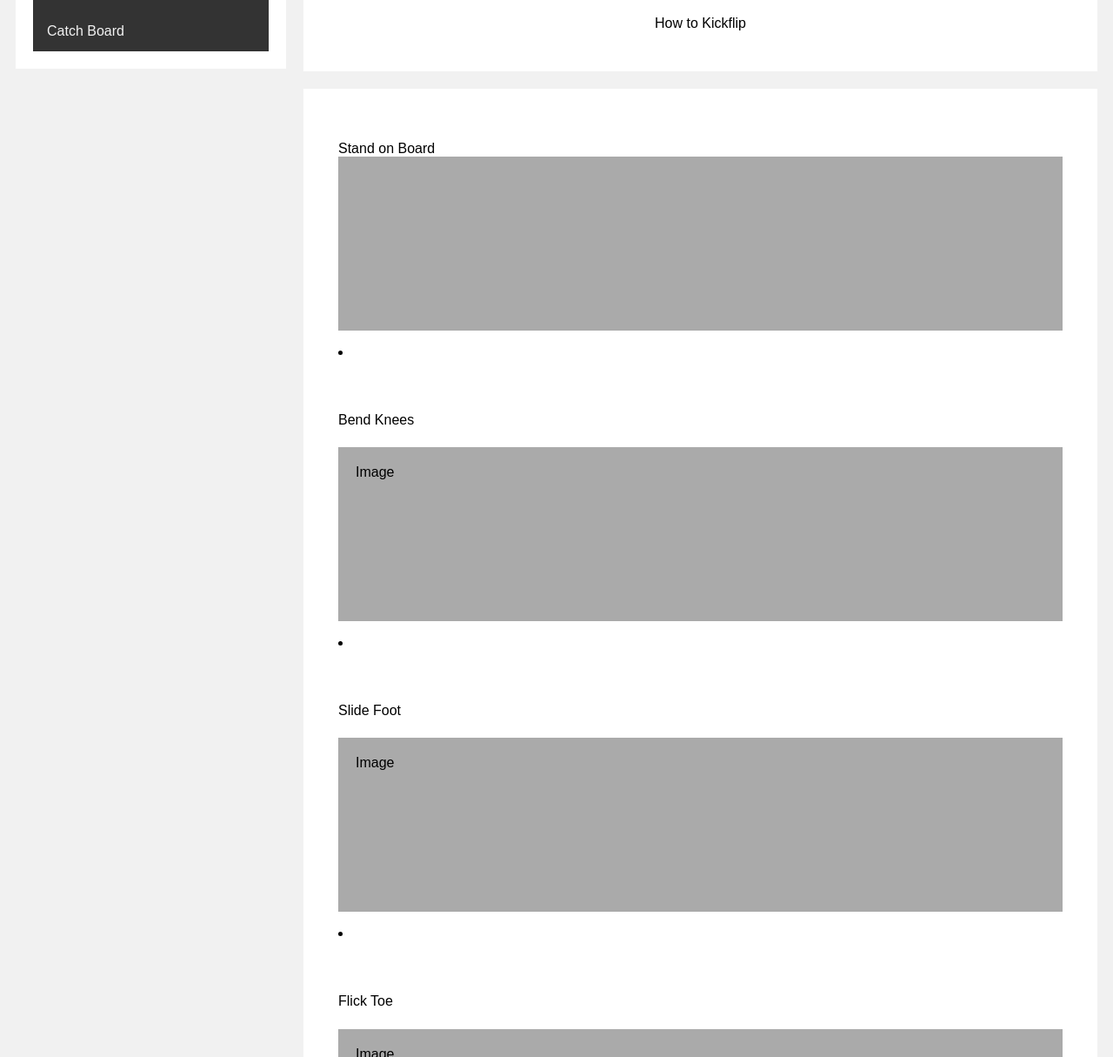
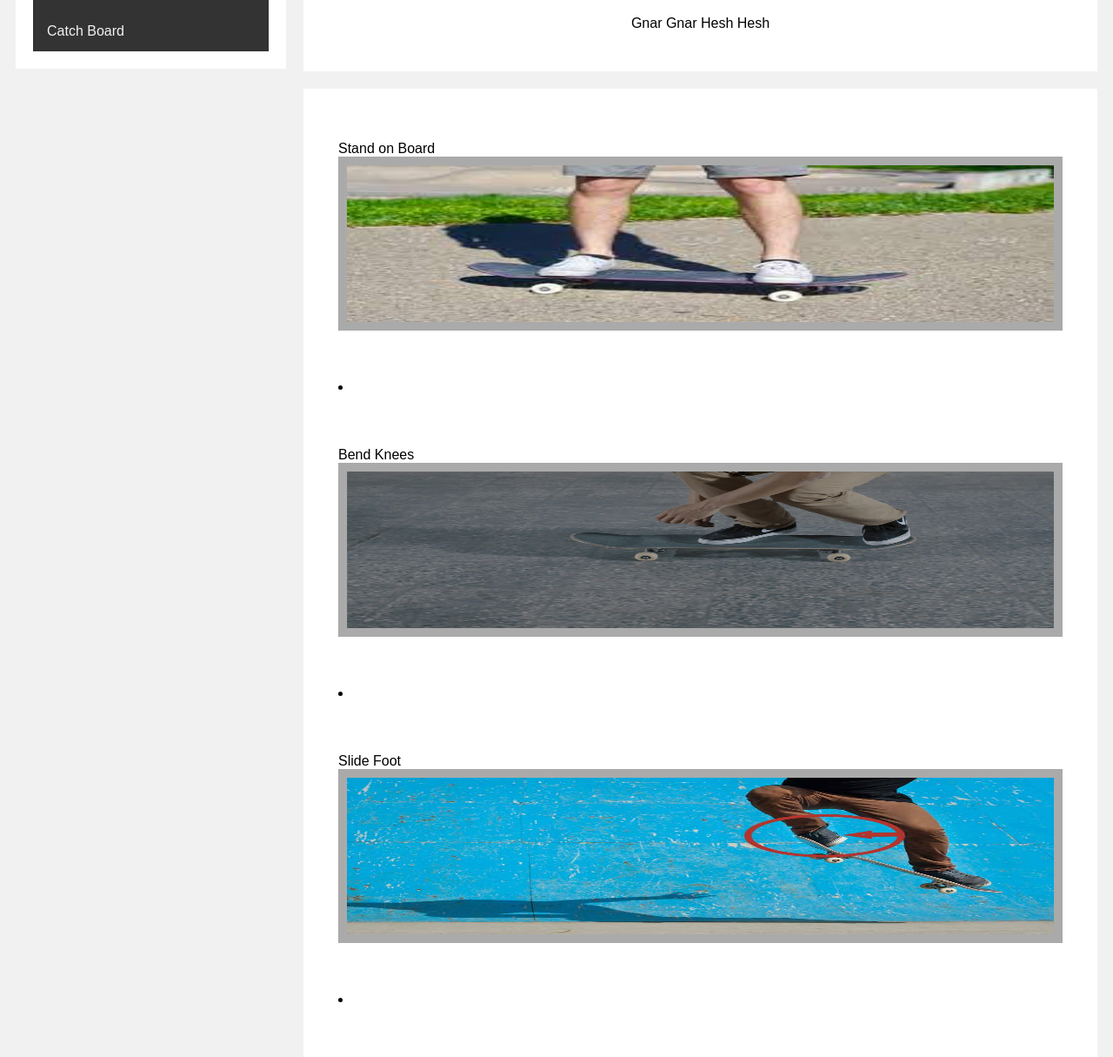
Before and after one commit to Rehjii-Martin/technical_documentation_page, a plain HTML site: page index.html in a window 1280 px wide. Shown: the part 155-1370 px from the top of the page at 87% size. Drawn offline with Linux system fonts and the light colour scheme.

Commit message:
Update index.html and initiate images

```diff
--- a/index.html
+++ b/index.html
@@ -59,6 +59,13 @@
           width: 75%;
           background-color: #f1f1f1;
           padding-left: 20px;
+        }
+
+        img {
+          background-color: #aaa;
+          width: 100%;
+          padding: 10px;
+
         }
 
         /* Fake image */
@@ -126,8 +133,8 @@
 
         <div class="rightcolumn">
           <div class="header">
-            <h1>Technical Documentation Page</h1>
-            <p>How to Kickflip</p>
+            <h1>Guide To Kickflips</h1>
+            <p>Gnar Gnar Hesh Hesh</p>
           </div>
 
         <div class="card">
@@ -136,10 +143,10 @@
         <div class="card">
             <section id="Stand_on_Board" class="main-section">
               <header>Stand on Board<header>
-              <div class="fakeimg" style="height:200px;"></div>
+              <img src="images/standing on board.jfif" style="height: 200px;">
               <p></p>
               <p></p>
-              <code></code>
+              <code></code><br><br>
               <li></li>
             </section>
           </div>
@@ -147,22 +154,20 @@
           <div class="card">
             <section id="Bend_Knees" class="main-section">
               <header>Bend Knees</header>
-              <h5></h5>
-              <div class="fakeimg" style="height:200px;">Image</div>
+              <img src="images/bendknees.jpg" style="height: 200px;">
               <p></p>
               <p></p>
-              <code></code>
+              <code></code><br><br>
               <li></li>
             </section>
           </div>
             <div class="card">
               <section id="Slide_Foot" class="main-section">
                 <header>Slide Foot</header>
-                <h5></h5>
-                <div class="fakeimg" style="height:200px;">Image</div>
+                <img src="images/slidefoot.jpg" style="height: 200px;">
                 <p></p>
                 <p></p>
-                <code></code>
+                <code></code><br><br>
                 <li></li>
               </section>
               </div>
@@ -170,10 +175,10 @@
               <section id="Flick_Toe" class="main-section">
                 <header>Flick Toe</header>
                 <h5></h5>
-                <div class="fakeimg" style="height:200px;">Image</div>
+                <img src="images/flick.jpg" style="height: 200px;">
                 <p></p>
                 <p></p>
-                <code></code>
+                <code></code><br><br>
                 <li></li>
               </section>
             </div>
@@ -181,10 +186,10 @@
                 <section id="Catch_Board" class="main-section">
                   <header>Catch Board</header>
                   <h5></h5>
-                  <div class="fakeimg" style="height:200px;">Image</div>
+                  <img src="images/catchboard.jpg" style="height: 200px;">
                   <p></p>
                   <p></p>
-                  <code></code>
+                  <code></code><br><br>
                   <li></li>
                 </section>
               </div>
@@ -195,7 +200,7 @@
       </div>
 
       <div class="footer">
-        <h2>Footer</h2>
+        <h2></h2>
       </div>
       <script src="https://cdn.freecodecamp.org/testable-projects-fcc/v1/bundle.js"></script>
   </body>
```
Also changed, not shown: images/bendknees.jpg (added), images/catchboard.jpg (added), images/flick.jpg (added), images/slidefoot.jpg (added), images/standing on board.jfif (added).
